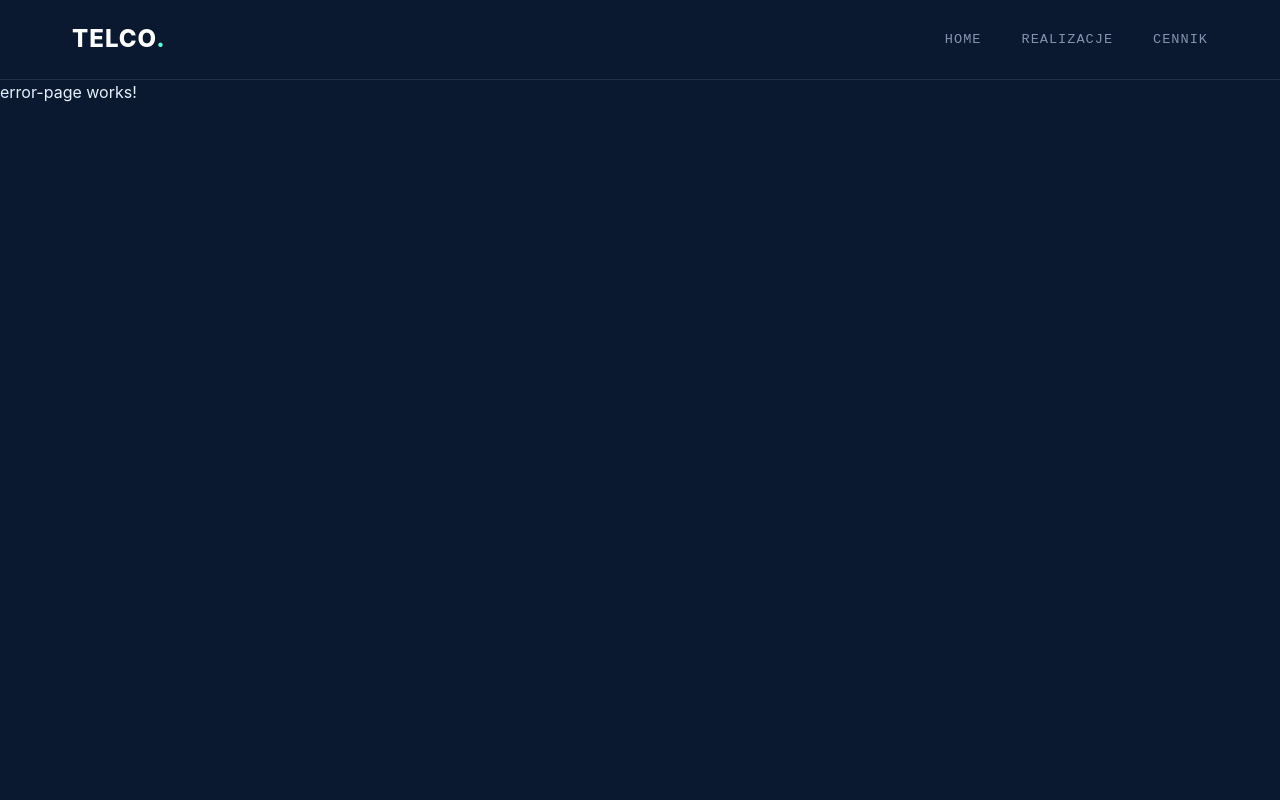
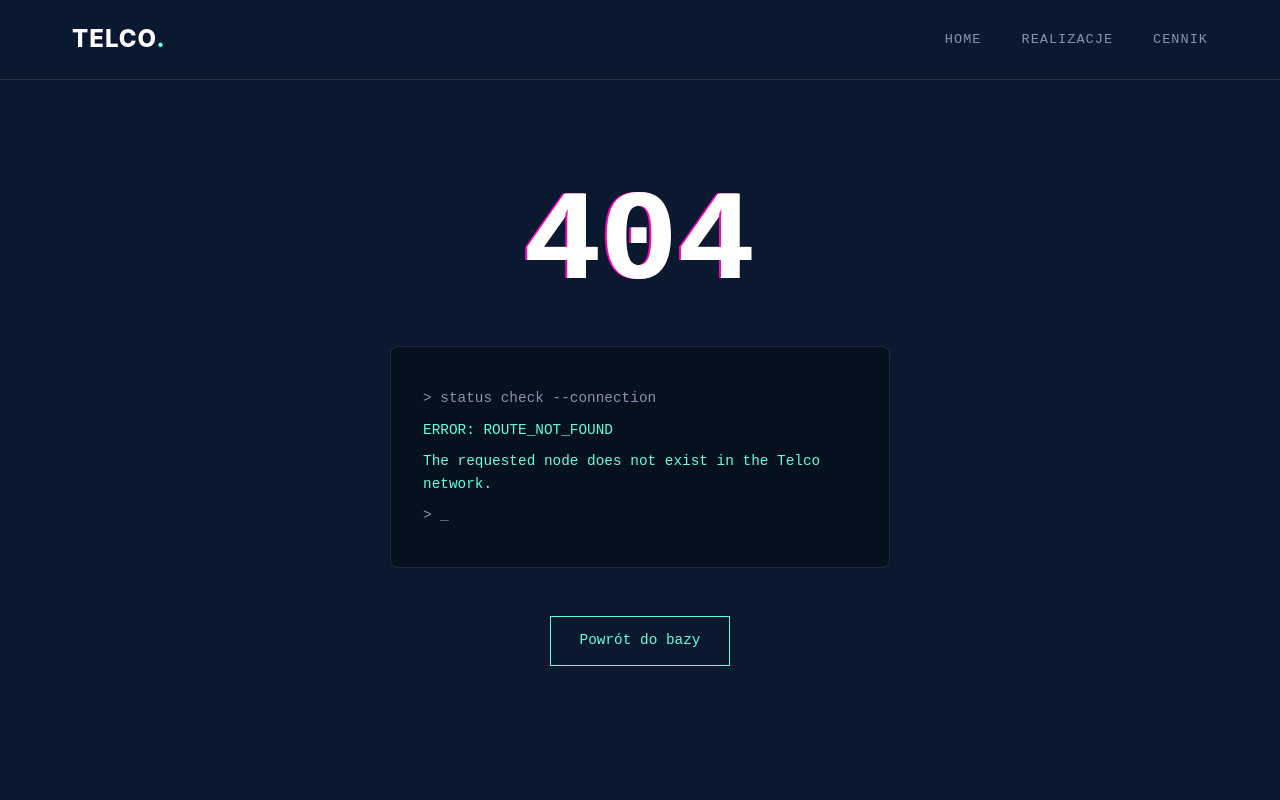
Before and after one commit to vectoren/telco, an Angular app: page /404 in a window 1280 px wide. Shown: the top 800 px of the page. Built offline with nearby package versions, Linux system fonts and the light colour scheme.

Commit message:
Dodanie strony z błędnym adresem

```diff
--- a/src/app/features/error-page/error-page.html
+++ b/src/app/features/error-page/error-page.html
@@ -1 +1,18 @@
-<p>error-page works!</p>
+<section class="error-page">
+  <div class="error-content">
+    <div class="glitch-wrapper">
+      <h1 class="glitch" data-text="404">404</h1>
+    </div>
+
+    <div class="terminal-box">
+      <p class="command">> status check --connection</p>
+      <p class="response">ERROR: ROUTE_NOT_FOUND</p>
+      <p class="response">The requested node does not exist in the Telco network.</p>
+      <p class="command">> _</p>
+    </div>
+
+    <div class="actions">
+      <a routerLink="/" class="btn-primary">Powrót do bazy</a>
+    </div>
+  </div>
+</section>
--- a/src/app/features/error-page/error-page.scss
+++ b/src/app/features/error-page/error-page.scss
@@ -0,0 +1,95 @@
+@use "sass:math";
+.error-page {
+  height: 85vh;
+  display: flex;
+  align-items: center;
+  justify-content: center;
+  text-align: center;
+  padding: 2rem;
+
+  .glitch-wrapper {
+    margin-bottom: 2rem;
+  }
+
+  .glitch {
+    font-size: 8rem;
+    font-weight: 900;
+    position: relative;
+    color: var(--color-white);
+    font-family: var(--font-mono);
+
+    // Prosty efekt glitcha
+    &::before, &::after {
+      content: attr(data-text);
+      position: absolute;
+      top: 0;
+      left: 0;
+      width: 100%;
+      height: 100%;
+    }
+
+    &::before {
+      left: 2px;
+      text-shadow: -2px 0 var(--color-accent);
+      clip: rect(44px, 450px, 56px, 0);
+      animation: glitch-anim 5s infinite linear alternate-reverse;
+    }
+
+    &::after {
+      left: -2px;
+      text-shadow: -2px 0 #ff00c1; // Akcent błędu
+      clip: rect(100px, 450px, 120px, 0);
+      animation: glitch-anim 2s infinite linear alternate-reverse;
+    }
+  }
+
+  .terminal-box {
+    background: rgba(0, 0, 0, 0.3);
+    padding: 2rem;
+    border-radius: 8px;
+    border: 1px solid var(--glass-border);
+    margin-bottom: 3rem;
+    text-align: left;
+    font-family: var(--font-mono);
+    max-width: 500px;
+
+    p {
+      margin: 0.5rem 0;
+      font-size: 0.9rem;
+    }
+
+    .command { color: var(--color-text-muted); }
+    .response { color: var(--color-accent); }
+  }
+
+  .actions {
+    display: flex;
+    gap: 1rem;
+    justify-content: center;
+
+    @media (max-width: 600px) { flex-direction: column; }
+
+    .btn-secondary {
+      color: var(--color-text-muted);
+      text-decoration: none;
+      font-family: var(--font-mono);
+      font-size: 0.9rem;
+      align-self: center;
+      &:hover { color: var(--color-accent); }
+    }
+  }
+}
+
+@keyframes glitch-anim {
+  $steps: 20;
+  @for $i from 0 through $steps {
+    #{math.percentage(math.div($i, $steps))} {
+      clip: rect(
+        math.random(150) + px,
+        9999px,
+        math.random(150) + px,
+        0
+      );
+    }
+  }
+}
--- a/src/app/features/error-page/error-page.ts
+++ b/src/app/features/error-page/error-page.ts
@@ -1,4 +1,5 @@
-import { Component } from '@angular/core';
+import { isPlatformServer } from '@angular/common';
+import { Component, Inject, Optional, PLATFORM_ID } from '@angular/core';
 
 @Component({
   selector: 'app-error-page',
@@ -7,5 +8,13 @@ import { Component } from '@angular/core';
   styleUrl: './error-page.scss',
 })
 export class ErrorPage {
-
+  constructor(
+    @Inject(PLATFORM_ID) private platformId: Object,
+    @Optional() @Inject(Response) private response: Response
+  ) {
+    // Jeśli renderujemy na serwerze, ustawiamy status 404 dla SEO
+    if (isPlatformServer(this.platformId) && this.response) {
+      this.response.status;
+    }
+  }
 }
```
